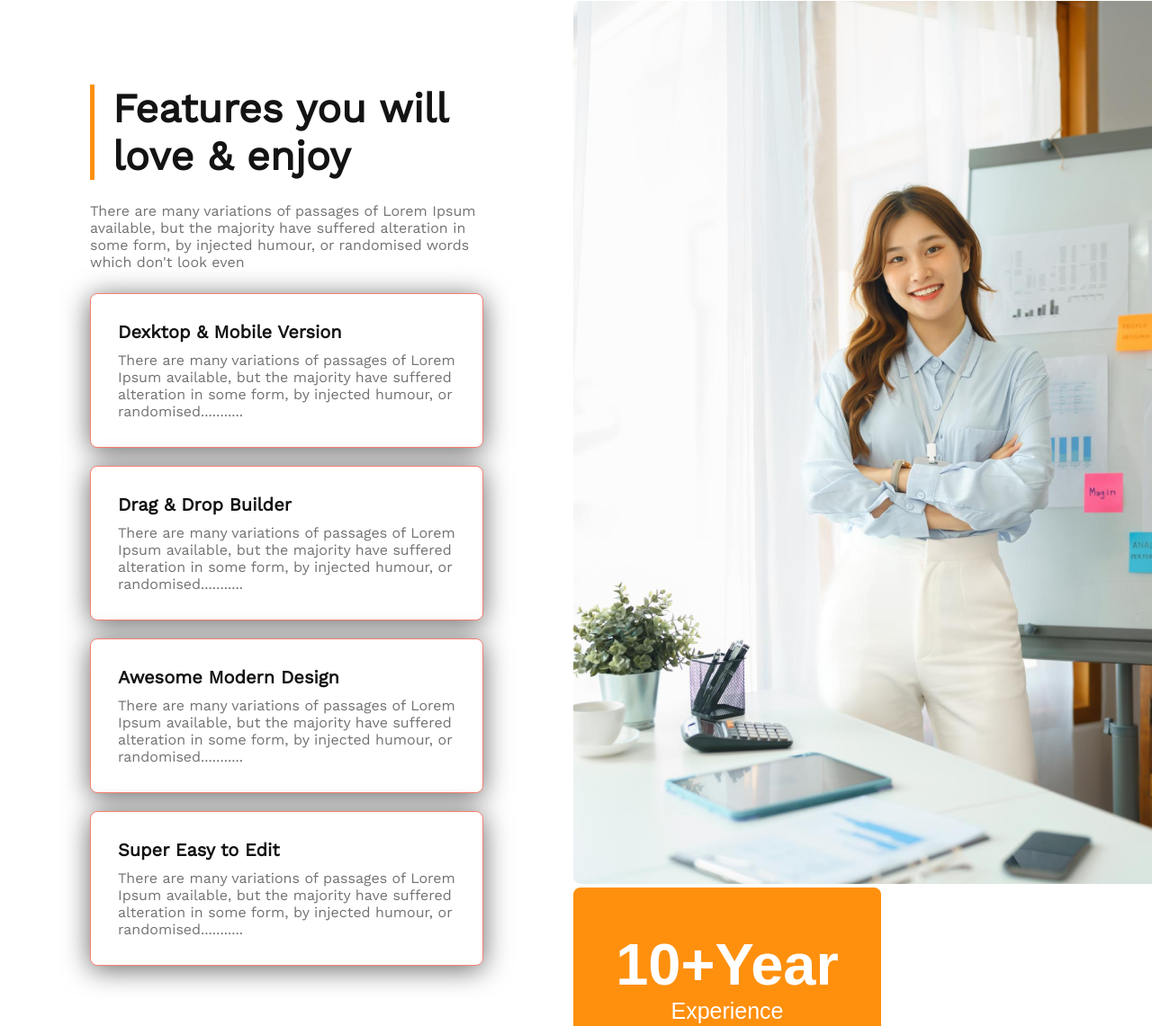
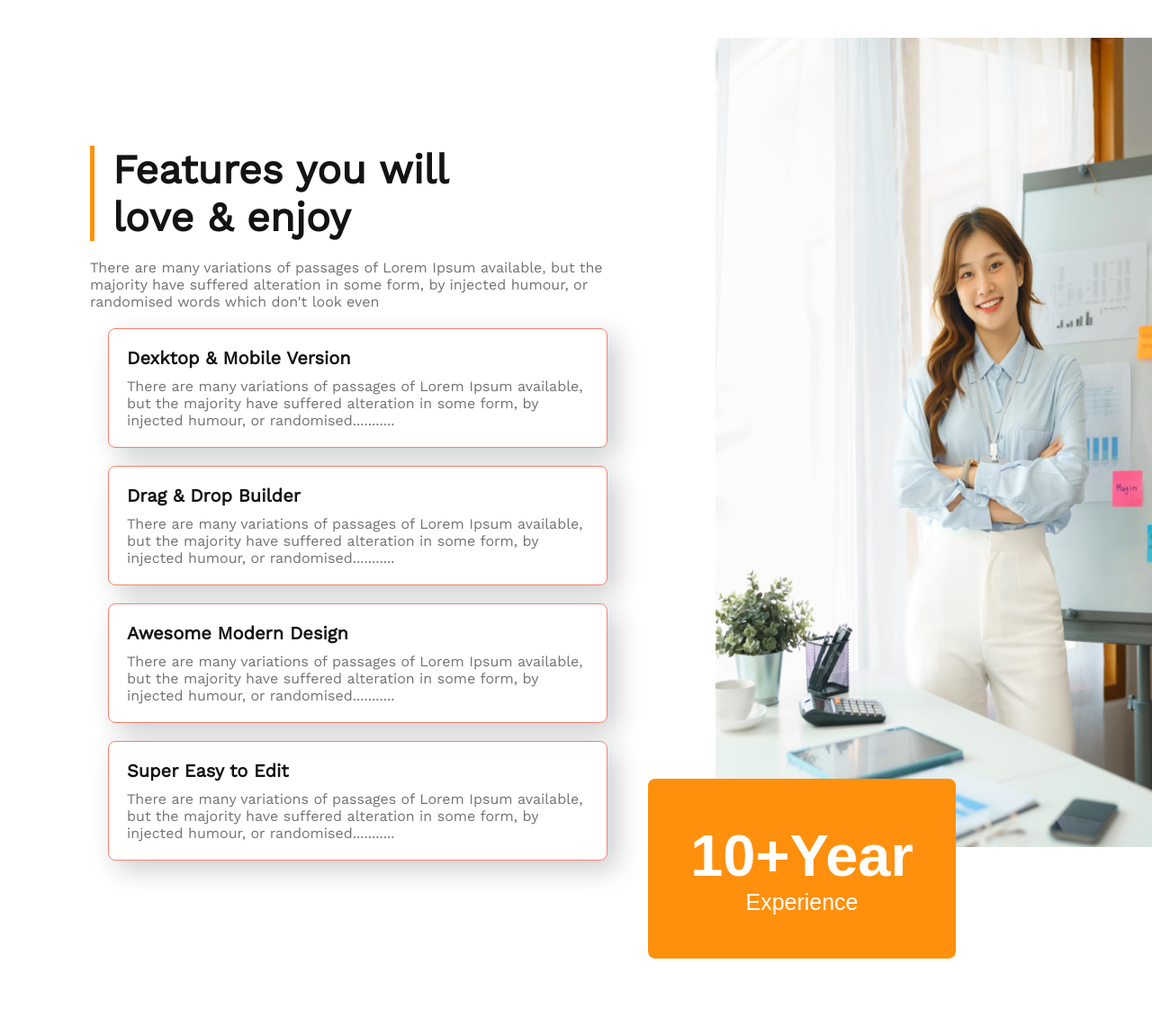
Before and after one commit to muntasir-smm/munna-assignment-two, a plain HTML site: page index.html in a window 1280 px wide. Shown: the part 1947-3088 px from the top of the page at 90% size. Drawn offline with nearby package versions, Linux system fonts and the light colour scheme.

Commit message:
Main assignment finished

```diff
--- a/index.html
+++ b/index.html
@@ -122,7 +122,7 @@
                 </div>
             </div>
             <div class="features-love-pic">
-                <img src="images/architect.png" alt="">
+                <img id="architect" src="images/architect.png" alt="">
                 <button class="exprience-button">
                     <span class="btn-year">10+Year</span>
                     <br>
--- a/style.css
+++ b/style.css
@@ -155,13 +155,16 @@ header {
     width: 1245px;
     height: 1060px;
     display: flex;
-    column-gap: 100px;
-    /* gap: 100px; */
+    column-gap: 120px;
     justify-content: center;
     align-items: center;
     padding: 0px 100px;
 }
 
+.features-love-text{
+    padding-bottom: 50px;
+    padding-right: 0px;
+}
 
 
 .heading {
@@ -185,16 +188,20 @@ header {
     font-weight: 400;
     font-size: 16px;
     color: #727272;
-    padding: 25px 0px;
+    padding-top: 20px;
+}
+.blogs{
+    padding-bottom: 20px;
+    padding-left: 20px;
 }
 
 .blog {
     background: #FFFFFF;
-    box-shadow: 0px 4px 30px rgba(0, 0, 0, 0.6);
+    box-shadow: 10px 10px 30px rgba(0, 0, 0, 0.2);
     border: 1px solid salmon;
     border-radius: 8px;
-    padding: 30px;
-    margin-bottom: 20px;
+    padding: 20px;
+    margin-top: 20px;
 }
 
 .blog-title {
@@ -210,9 +217,18 @@ header {
     color: #727272;
 }
 
+#architect {
+    width: 550px;
+    height: 900px;
+    padding-left: 0px;
+    padding-bottom: 0px;
+}
+.features-love-pic{
+    position: relative;
+}
 /* 10+ Years Button Styles */
 
-.exprience-button{
+.exprience-button {
     width: 342px;
     height: 200px;
     background-color: #FF900E;
@@ -220,20 +236,24 @@ header {
     border: none;
     color: #FFFFFF;
     text-align: center;
+    position: relative;
+    bottom: 80px;
+    right: 75px;
 }
 
-.btn-year{
+.btn-year {
     font-weight: 700;
     font-size: 65px;
 }
-.btn-exp{
+
+.btn-exp {
     font-weight: 500;
     font-size: 25px;
 }
 
 /* Some facts Styles */
 .facts {
-    margin-top: 100px;
+    margin-top: 50px;
     padding: 0px 100px;
 }
 
@@ -266,13 +286,23 @@ header {
 .fact {
     border: 1px solid #FF900E;
     border-radius: 8px;
-    width: 240px;
-    height: 240px;
+    width: 200px;
+    height: 200px;
     display: flex;
     flex-direction: column;
     justify-content: center;
     align-items: center;
 }
+
+/* Fact Animation */
+
+.fact:hover{
+    background-color: lightgreen ;
+    transform: scale(1.5);
+    transition: transform 1s linear, background-color 1s;
+}
+
+/* ______ */
 
 .fact-icon {
     width: 45px;
@@ -296,7 +326,7 @@ header {
 /* Sponsors Sections Styles */
 
 .sponsors {
-    padding: 0px 100px 130px 100px;
+    padding: 50px 100px 130px 100px;
 }
 
 .sponsors-text {
@@ -321,18 +351,19 @@ header {
     justify-content: space-evenly;
     align-items: center;
 }
- .sponsors-logo img{
+
+.sponsors-logo img {
     -webkit-filter: grayscale(100%);
- }
+}
 
 /* Footer Styles */
-footer{
+footer {
     display: flex;
     justify-content: center;
     margin-bottom: 100px;
 }
 
-.footer{
+.footer {
     display: flex;
     width: 80%;
     height: 100px;
@@ -342,7 +373,8 @@ footer{
     justify-content: center;
     align-items: center;
 }
-.footer-text{
+
+.footer-text {
     font-weight: 400;
     font-size: 20px;
     color: #424242;
```
